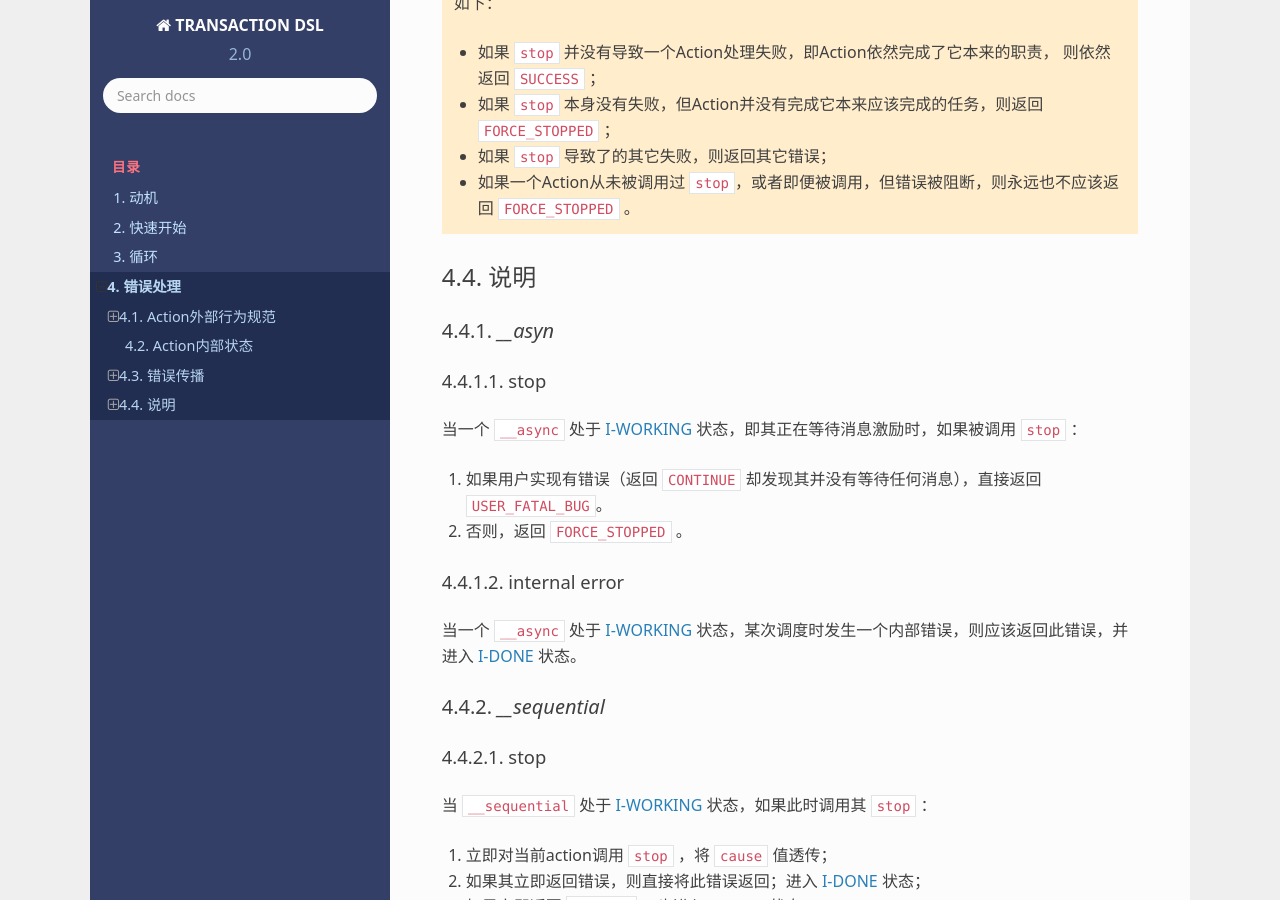
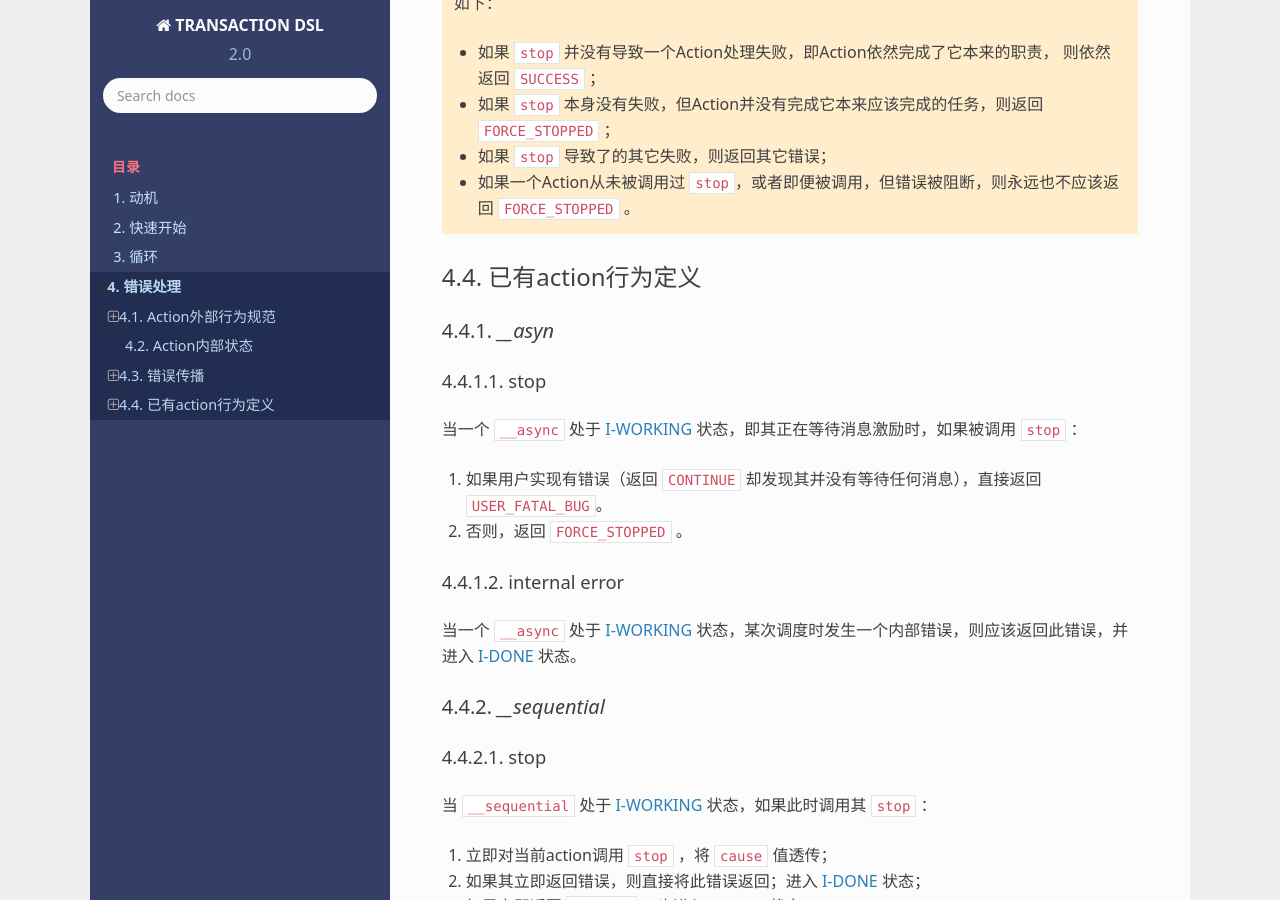
Before and after one commit to godsme/trans-dsl-2, a Sphinx documentation site: the page built from doc/source/error-handling.rst, in a window 1280 px wide and 900 px high, scrolled down 4735 px. Built offline with Sphinx 7.4.7 and the Read the Docs theme 2.0.0, drawn with Linux system fonts in a browser that asks for light colours; formulas are drawn with MathJax 3.

Commit message:
added more doc

```diff
--- a/doc/source/error-handling.rst
+++ b/doc/source/error-handling.rst
@@ -205,8 +205,8 @@ stop的设计原则
    - 如果一个Action从未被调用过 ``stop``，或者即便被调用，但错误被阻断，则永远也不应该返回 ``FORCE_STOPPED`` 。
 
 
-说明
--------
+已有action行为定义
+-----------------------
 
 `__asyn`
 ++++++++++++
```
